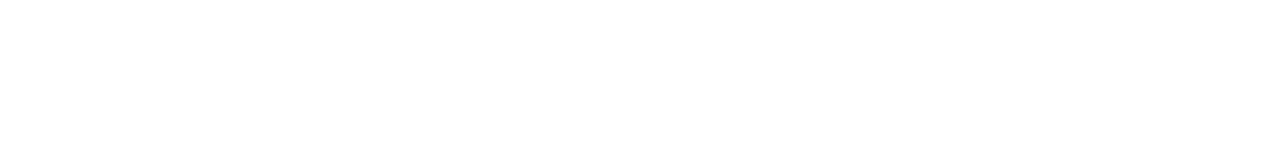
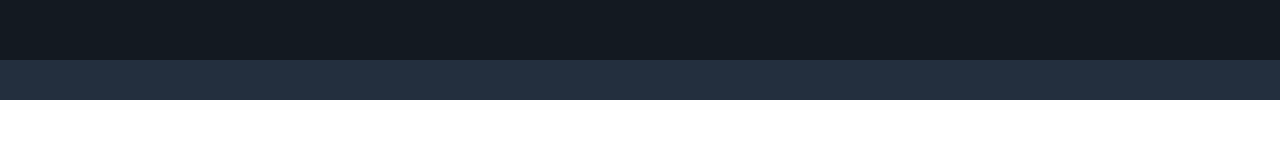
Before and after one commit to GabrieleLombard01/home_amazon_esercitazione_flex, a plain HTML site: page index.html in a window 1280 px wide. Drawn offline with Linux system fonts and the light colour scheme.

Commit message:
header structure

```diff
--- a/css/style.css
+++ b/css/style.css
@@ -1,3 +1,8 @@
+/*colori
+#131921
+#232f3e
+*/
+
 /*CSS reset*/
 *{
     margin: 0;
@@ -9,3 +14,13 @@
 /*Selettori avanzati*/
 
 /*Utilties*/
+
+/*header*/
+#nav1{
+    min-height: 60px;
+    background-color: #131921;
+}
+#nav2{
+    min-height: 40px;
+    background-color: #232f3e;
+}
--- a/index.html
+++ b/index.html
@@ -11,9 +11,21 @@
     <meta name="description" content="just to try">
     <link rel="stylesheet" href="css/style.css">
     <link rel="icon" href="img/favicon.png" type="img/png">
-    <title>Document</title>
+    <title>Amazon.it: elettronica, libri, musica, fashion, videogiochi, DVD, videogiochi, elettrodomestici e tanto altro</title>
 </head>
 <body>
+    <!--Navigationbar-->
+    <header>
+        <div id="nav1"></div>
+        <div id="nav2"></div>
+    </header>
+    <!--Cards-->
+    <main>
+
+
+
+    </main>
+
 
 </body>
 </html>
```
Also changed, not shown: img/favicon.png.
